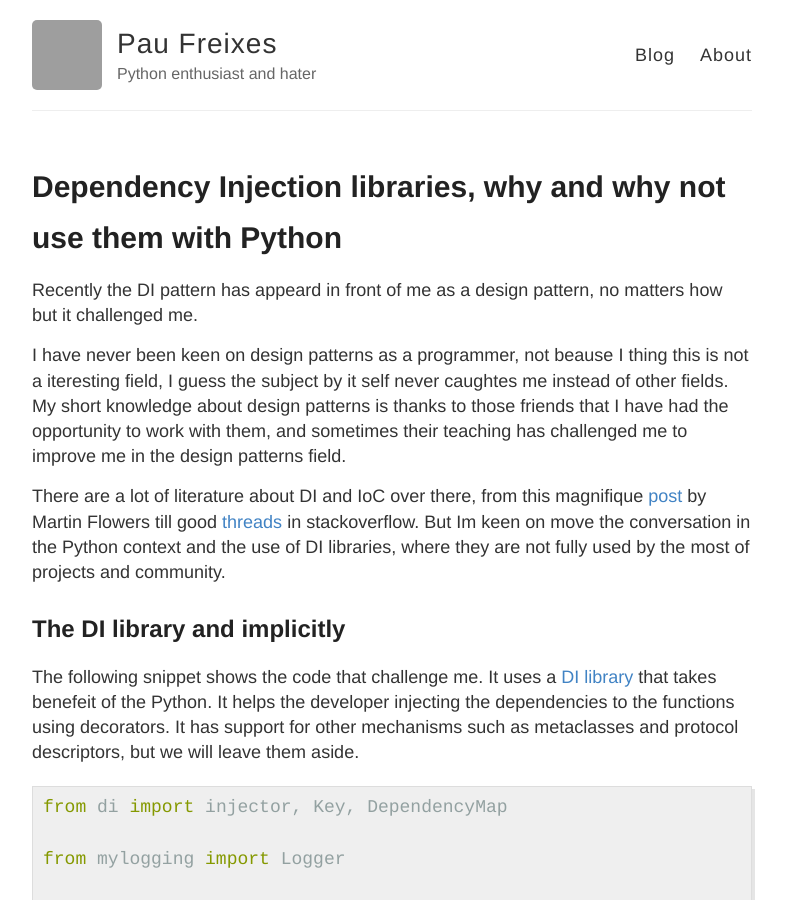
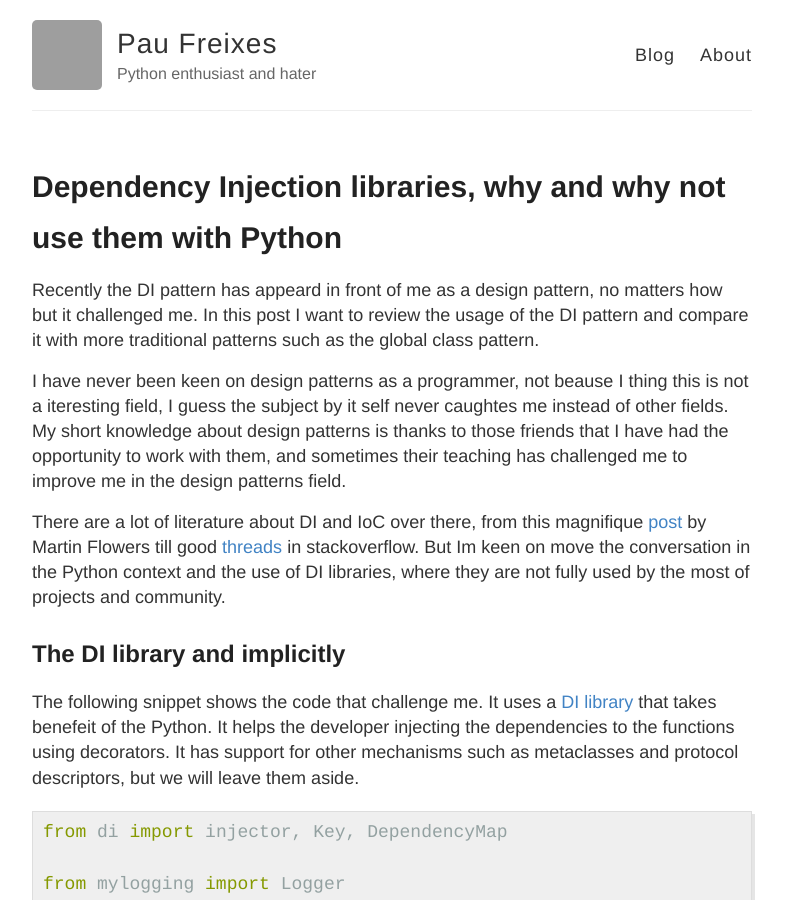
Before and after one commit to pfreixes/pfreixes.github.io, a Jekyll site: the page built from _posts/2016-04-02-Dependency-Injection-Libraries-Why-WhyNot-Python.md, in a window 1280 px wide and 900 px high. Shown: the whole window, without its empty margins (248-1034 px from the left). Built offline with Jekyll 4.4.1, drawn with Linux system fonts in a browser that asks for light colours; grey boxes are pictures that could not be loaded.

Commit message:
Improved the summary

```diff
--- a/_posts/2016-04-02-Dependency-Injection-Libraries-Why-WhyNot-Python.md
+++ b/_posts/2016-04-02-Dependency-Injection-Libraries-Why-WhyNot-Python.md
@@ -4,7 +4,8 @@ title: Dependency Injection libraries, why and why not use them with Python
 ---
 
 Recently the DI pattern has appeard in front of me as a design pattern, no matters how but it
-challenged me.
+challenged me. In this post I want to review the usage of the DI pattern and compare it with more
+traditional patterns such as the global class pattern.
 
 I have never been keen on design patterns as a programmer, not beause I thing this is not
 a iteresting field, I guess the subject by it self never caughtes me instead of other fields. My short knowledge about
```
